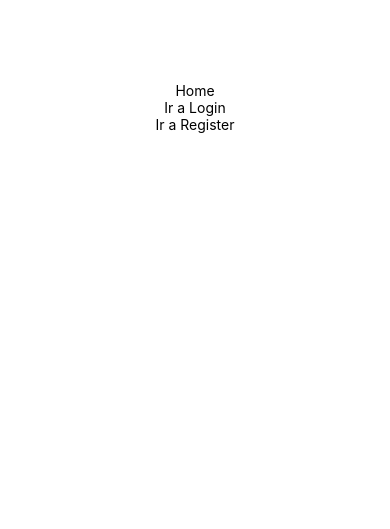
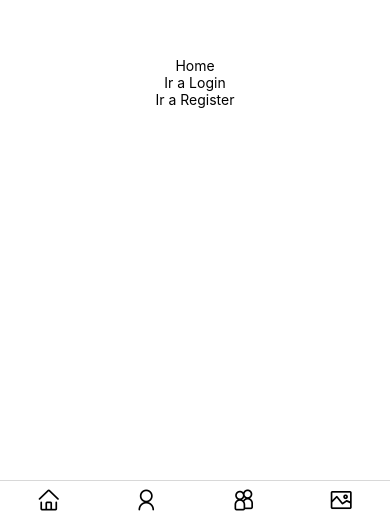
Before and after one commit to sofivillar/ti_prog3_2, a React Native app: screen /HomeMenu in a window 390 px wide. Shown: the part 315-844 px from the top of the page. Built offline with nearby package versions, Linux system fonts and the light colour scheme.

Commit message:
tab navigation

```diff
--- a/App.js
+++ b/App.js
@@ -4,6 +4,7 @@ import { NavigationContainer } from '@react-navigation/native';
 import { createNativeStackNavigator } from '@react-navigation/native-stack';
 import Login from './src/screens/Login';
 import Register from './src/screens/Register';
+import HomeMenu from './src/components/HomeMenu';
 import Home from './src/screens/Home';
 
 const Stack =createNativeStackNavigator();
@@ -11,14 +12,12 @@ const Stack =createNativeStackNavigator();
 export default function App() {
   return (
     <NavigationContainer>
-    <Stack.Navigator>
-      <Stack.Screen name='Home' component={Home}  options={{headerShown: false}}/>
-      <Stack.Screen name='Login' component={Login}/>
-      <Stack.Screen name='Register' component={Register}/>
-
-    </Stack.Navigator>
+      <Stack.Navigator>
+        <Stack.Screen name='HomeMenu' component={HomeMenu} options={{ headerShown: false }} />
+        <Stack.Screen name='Login' component={Login} />
+        <Stack.Screen name='Register' component={Register} />
+      </Stack.Navigator>
     </NavigationContainer>
-
   );
 }
 
--- /dev/null
+++ b/src/components/HomeMenu.js
@@ -0,0 +1,25 @@
+import React, { Component } from 'react';
+import { createBottomTabNavigator } from '@react-navigation/bottom-tabs';
+import AntDesign from '@expo/vector-icons/AntDesign';
+import Home from "../screens/Home";
+import NewPost from '../screens/NewPost';
+import Profile from '../screens/Profile';
+import Users from '../screens/Users';
+
+const Tab = createBottomTabNavigator();
+
+class HomeMenu extends Component {
+
+    render() {
+        return (
+            <Tab.Navigator screenOptions={{ tabBarShowLabel: false, headerShown: false }}>
+                <Tab.Screen name="Home" component={Home} options={{ tabBarIcon: () => <AntDesign name="home" size={24} color="black" /> }} />
+                <Tab.Screen name="Profile" component={Profile} options={{ tabBarIcon: () => <AntDesign name="user" size={24} color="black" /> }} />
+                <Tab.Screen name="Users" component={Users} options={{ tabBarIcon: () => <AntDesign name="team" size={24} color="black" /> }} />
+                <Tab.Screen name="NewPost" component={NewPost} options={{ tabBarIcon: () => <AntDesign name="picture" size={24} color="black" /> }} />
+            </Tab.Navigator>
+        );
+    }
+}
+
+export default HomeMenu;
--- /dev/null
+++ b/src/screens/NewPost.js
@@ -0,0 +1,13 @@
+import React, { Component } from 'react'
+
+export class NewPost extends Component {
+  render() {
+    return (
+      <div>
+        New Post
+      </div>
+    )
+  }
+}
+
+export default NewPost
--- /dev/null
+++ b/src/screens/Profile.js
@@ -0,0 +1,13 @@
+import React, { Component } from 'react'
+
+export class Profile extends Component {
+  render() {
+    return (
+      <div>
+        Profile
+      </div>
+    )
+  }
+}
+
+export default Profile
--- /dev/null
+++ b/src/screens/Users.js
@@ -0,0 +1,13 @@
+import React, { Component } from 'react'
+
+export class Users extends Component {
+  render() {
+    return (
+      <div>
+        Users
+      </div>
+    )
+  }
+}
+
+export default Users
```
